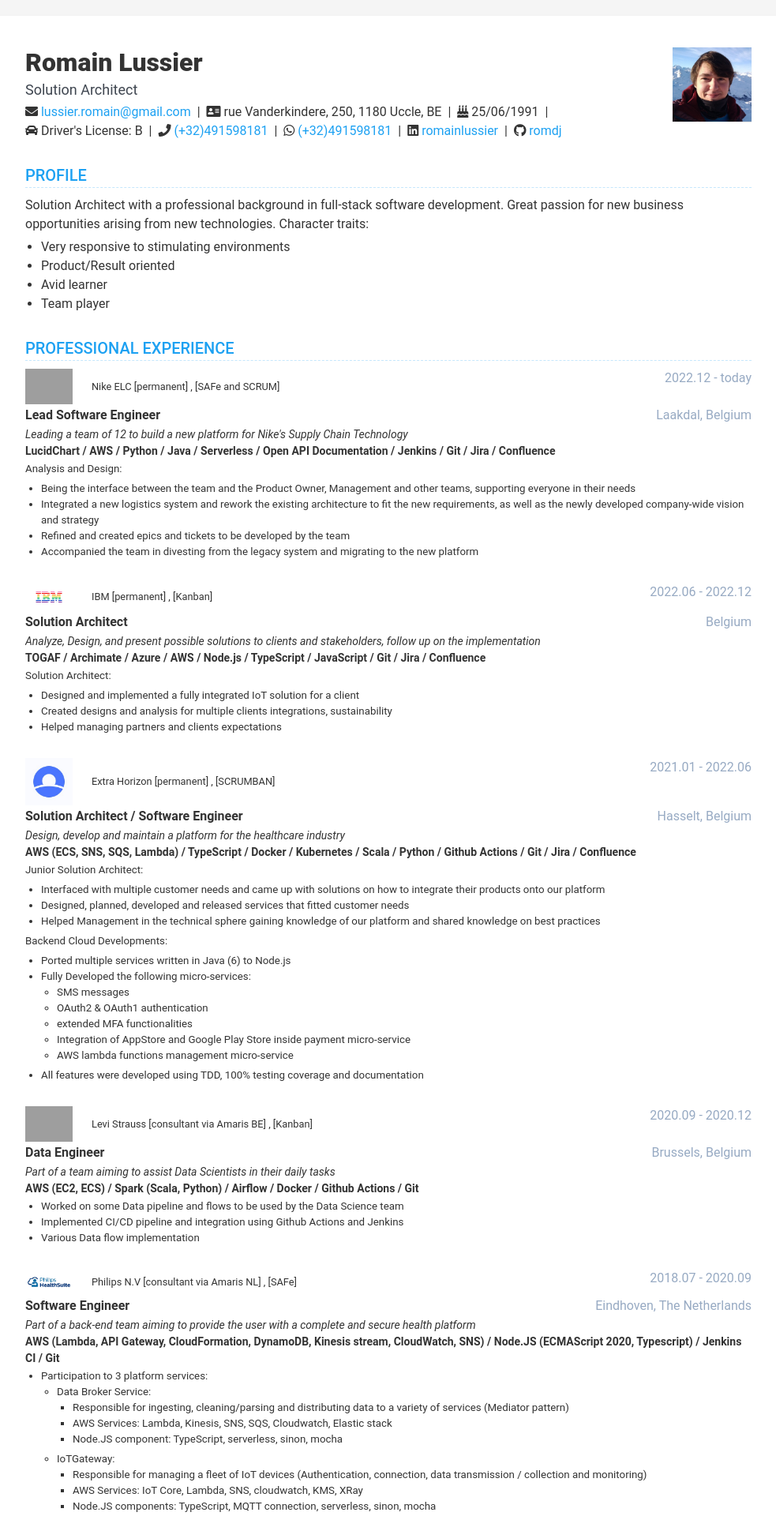
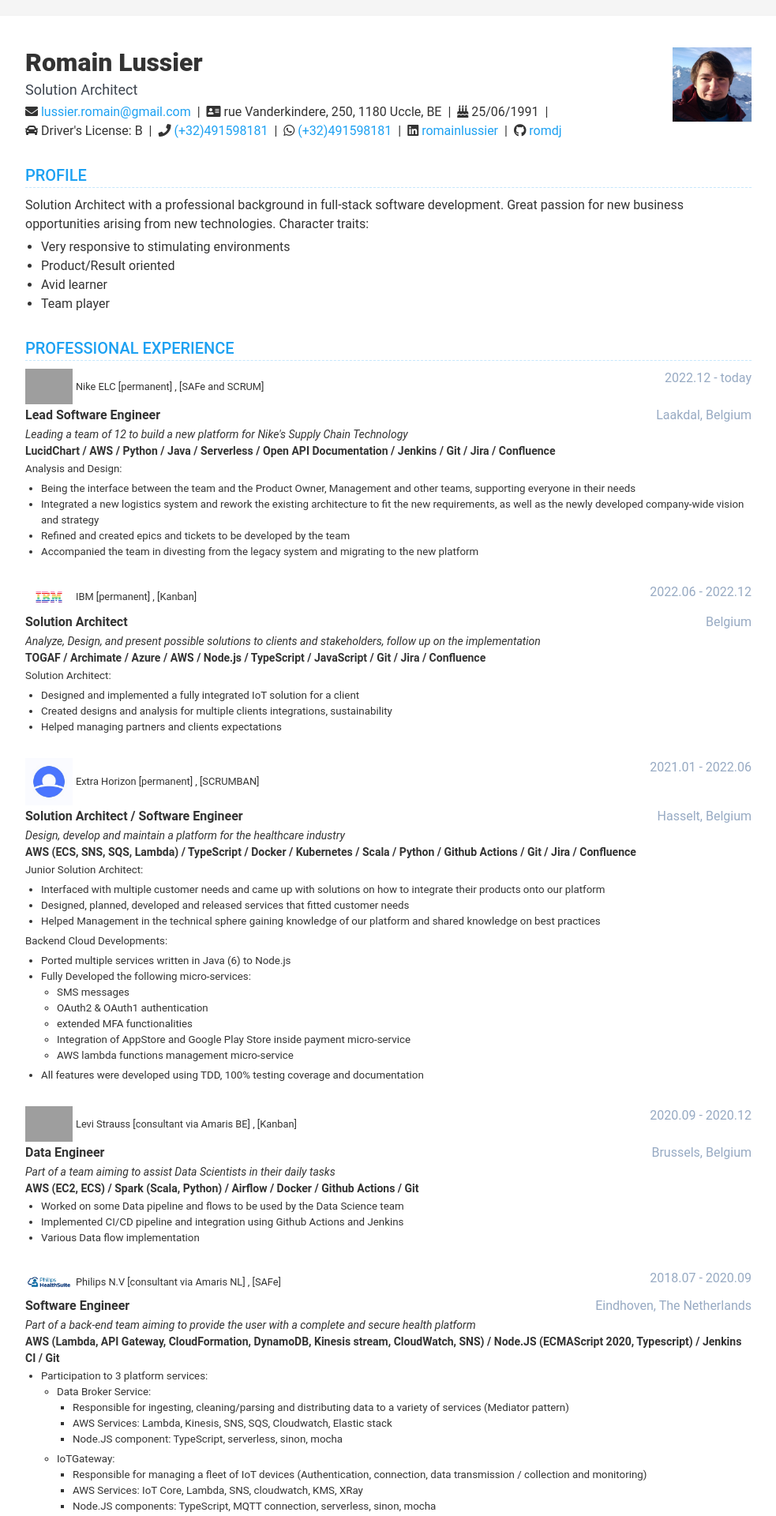
Before and after one commit to romdj/romdj.github.io, a Jekyll site: the page built from index.html, in a window 1280 px wide. Shown: the top 1920 px of the page at 79% size, without its empty margins (148-1131 px from the left). Built offline with Jekyll 4.4.1, drawn with Linux system fonts in a browser that asks for light colours; nearby versions of some CDN libraries; grey boxes are pictures that could not be loaded.

Commit message:
minor layout changes

```diff
--- a/_sass/_base.scss
+++ b/_sass/_base.scss
@@ -137,7 +137,7 @@
 
   .company img {
     max-width: 60px; /* Adjust the size as needed */
-    margin-right: 20px; /* Adjust spacing as needed */
+    // margin-right: 20px; /* Adjust spacing as needed */
   }
 
   .intro,
```
